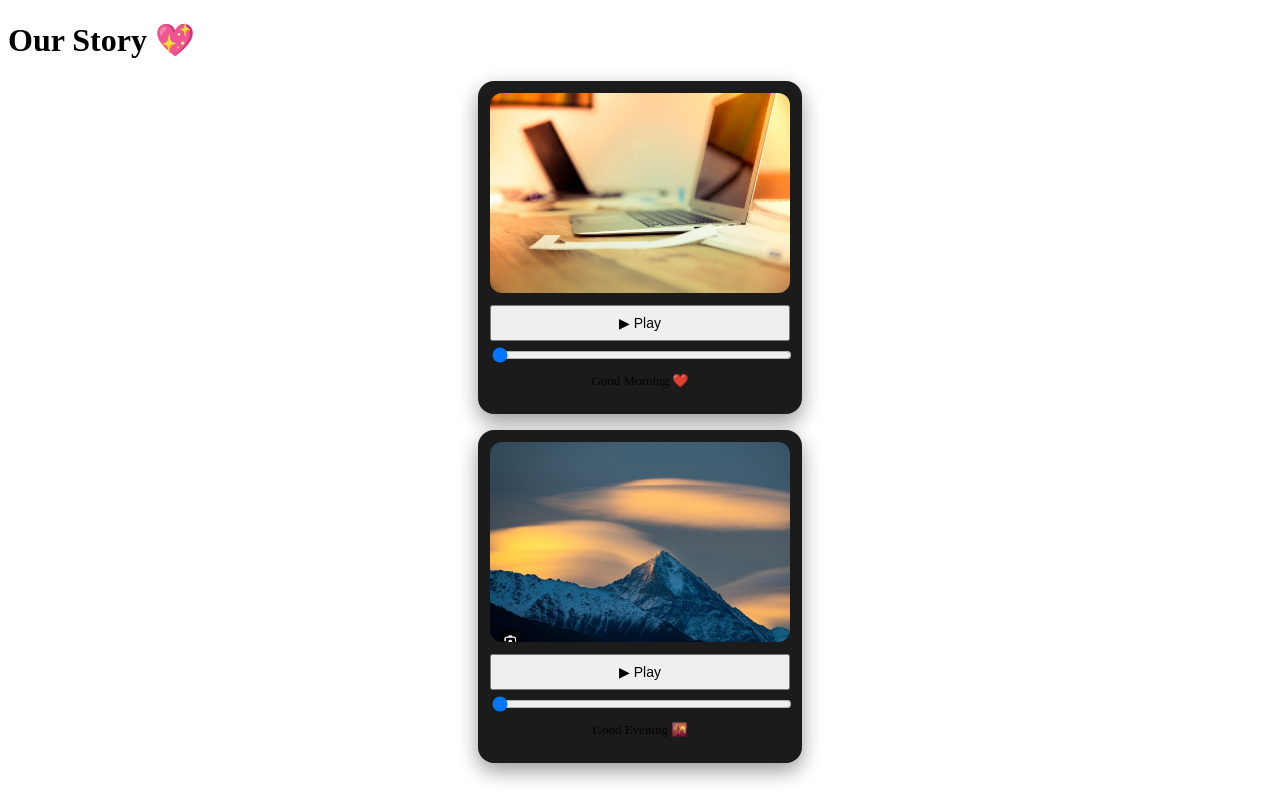
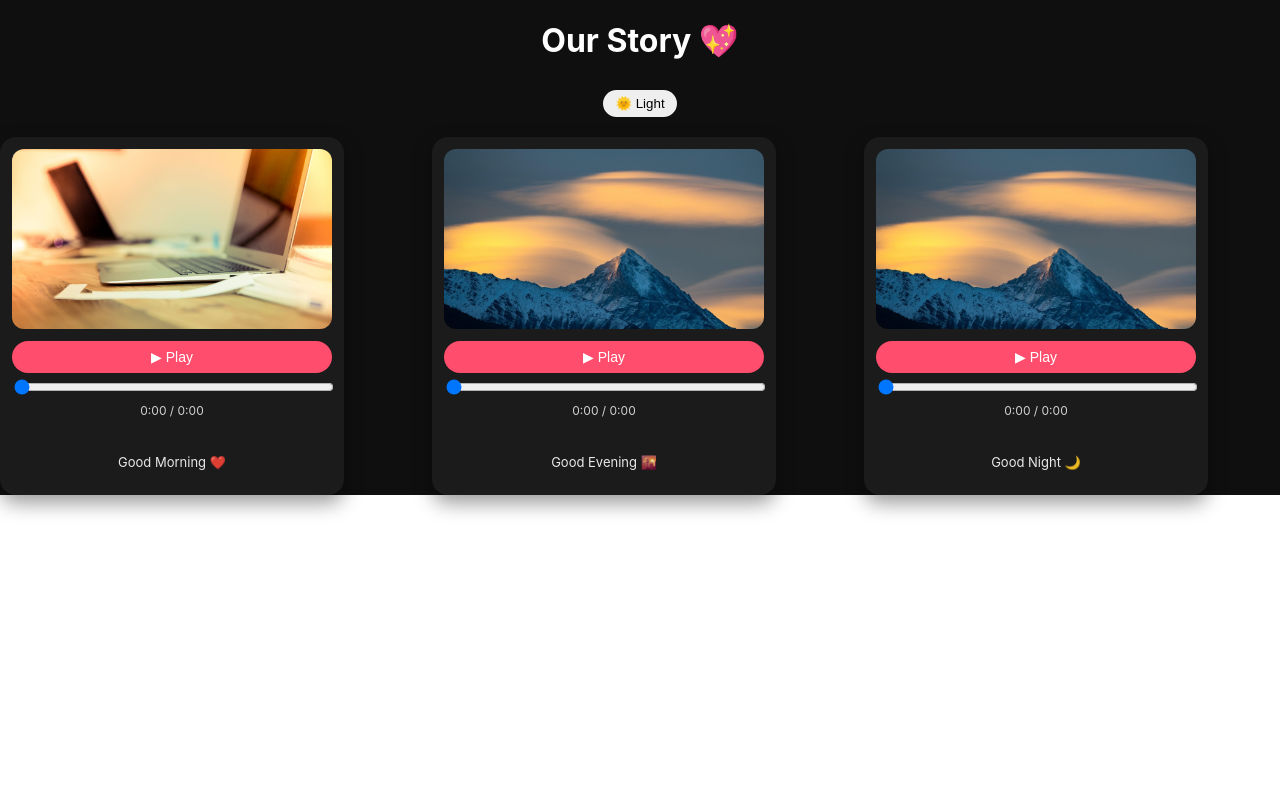
Before and after one commit to praneeth2094/story-board2, a React (Vite) app: page / in a window 1280 px wide. Built offline with nearby package versions, Linux system fonts and the light colour scheme.

Commit message:
Improvements

```diff
--- a/src/App.jsx
+++ b/src/App.jsx
@@ -4,10 +4,19 @@ import AudioCard from "./components/AudioCard";
 
 export default function App() {
   const [currentAudio, setCurrentAudio] = useState(null);
+  const [theme, setTheme] = useState("dark"); // dark / light
+
+  const toggleTheme = () =>
+    setTheme((prev) => (prev === "dark" ? "light" : "dark"));
 
   return (
-    <div className="app">
-      <h1 className="header">Our Story 💖</h1>
+    <div className={`app ${theme}`}>
+      <header className="app-header">
+        <h1>Our Story 💖</h1>
+        <button className="theme-btn" onClick={toggleTheme}>
+          {theme === "dark" ? "🌞 Light" : "🌙 Dark"}
+        </button>
+      </header>
 
       <div className="card-list">
         {audioList.map((item) => (
--- a/src/components/AudioCard.jsx
+++ b/src/components/AudioCard.jsx
@@ -2,8 +2,11 @@ import { useEffect, useRef, useState } from "react";
 
 export default function AudioCard({ data, currentAudio, setCurrentAudio }) {
   const audioRef = useRef(null);
+  const canvasRef = useRef(null);
   const [isPlaying, setIsPlaying] = useState(false);
   const [progress, setProgress] = useState(0);
+  const [currentTime, setCurrentTime] = useState(0);
+  const [duration, setDuration] = useState(0);
 
   // Pause if another card starts playing
   useEffect(() => {
@@ -24,10 +27,44 @@ export default function AudioCard({ data, currentAudio, setCurrentAudio }) {
     }
   };
 
+  // Update progress and time
   const updateProgress = () => {
-    const percent =
-      (audioRef.current.currentTime / audioRef.current.duration) * 100;
-    setProgress(percent || 0);
+    setCurrentTime(audioRef.current.currentTime);
+    setDuration(audioRef.current.duration || 0);
+    setProgress((audioRef.current.currentTime / audioRef.current.duration) * 100 || 0);
+  };
+
+  // Simple mini waveform effect using canvas
+  useEffect(() => {
+    const canvas = canvasRef.current;
+    if (!canvas) return;
+    const ctx = canvas.getContext("2d");
+    let animationFrame;
+
+    const draw = () => {
+      ctx.clearRect(0, 0, canvas.width, canvas.height);
+      const barCount = 20;
+      for (let i = 0; i < barCount; i++) {
+        const height = Math.random() * 10; // random mini visualizer
+        ctx.fillStyle = "#ff4d6d";
+        ctx.fillRect(i * 6, canvas.height - height, 4, height);
+      }
+      animationFrame = requestAnimationFrame(draw);
+    };
+
+    if (isPlaying) draw();
+    else ctx.clearRect(0, 0, canvas.width, canvas.height);
+
+    return () => cancelAnimationFrame(animationFrame);
+  }, [isPlaying]);
+
+  const formatTime = (time) => {
+    if (!time) return "0:00";
+    const minutes = Math.floor(time / 60);
+    const seconds = Math.floor(time % 60)
+      .toString()
+      .padStart(2, "0");
+    return `${minutes}:${seconds}`;
   };
 
   return (
@@ -43,12 +80,17 @@ export default function AudioCard({ data, currentAudio, setCurrentAudio }) {
         className="progress"
         value={progress}
         onChange={(e) => {
-          const time =
-            (e.target.value / 100) * audioRef.current.duration;
+          const time = (e.target.value / 100) * audioRef.current.duration;
           audioRef.current.currentTime = time;
           setProgress(e.target.value);
         }}
       />
+
+      <div className="time-display">
+        {formatTime(currentTime)} / {formatTime(duration)}
+      </div>
+
+      <canvas ref={canvasRef} width={120} height={20} className="visualizer" />
 
       <p className="title">{data.title}</p>
 
--- a/src/data/audioList.json
+++ b/src/data/audioList.json
@@ -10,5 +10,11 @@
     "title": "Good Evening 🌇",
     "image": "./images/sample1.png",
     "audio": "./audio/sample2.mp3"
+  },
+  {
+    "id": 3,
+    "title": "Good Night 🌙",
+    "image": "./images/sample3.png",
+    "audio": "./audio/sample3.mp3"
   }
 ]
--- a/src/styles.css
+++ b/src/styles.css
@@ -1,16 +1,50 @@
-.card-list {
+body {
+  margin: 0;
+  font-family: -apple-system, BlinkMacSystemFont, sans-serif;
+}
+
+/* Theme */
+.app.dark {
+  background: #0f0f0f;
+  color: #fff;
+}
+.app.light {
+  background: #fff;
+  color: #000;
+}
+
+/* Header */
+.app-header {
+  text-align: center;
   display: flex;
   flex-direction: column;
-  gap: 16px; /* slightly smaller spacing */
-  align-items: center; /* center cards horizontally */
+  align-items: center;
+  gap: 8px;
+  margin-bottom: 20px;
 }
 
+.theme-btn {
+  padding: 6px 12px;
+  border-radius: 999px;
+  border: none;
+  cursor: pointer;
+}
+
+/* Card List */
+.card-list {
+  display: grid;
+  gap: 16px;
+  justify-content: center;
+  grid-template-columns: repeat(auto-fit, minmax(250px, 1fr));
+}
+
+/* Card */
 .card {
   background: #1b1b1b;
   border-radius: 16px;
   padding: 12px;
-  width: 300px; /* restrict overall card width */
-  max-width: 90%; /* responsive on smaller screens */
+  width: 100%;
+  max-width: 320px;
   box-shadow: 0 8px 20px rgba(0, 0, 0, 0.4);
   transition: transform 0.2s ease, box-shadow 0.2s ease;
 }
@@ -21,7 +55,7 @@
 
 .cover {
   width: 100%;
-  height: 200px; /* restrict height */
+  height: 180px;
   border-radius: 12px;
   object-fit: cover;
 }
@@ -31,11 +65,27 @@
   margin-top: 8px;
   padding: 8px;
   font-size: 14px;
+  background: #ff4d6d;
+  border: none;
+  border-radius: 999px;
+  color: white;
 }
 
 .progress {
   width: 100%;
   margin-top: 6px;
+}
+
+.time-display {
+  font-size: 12px;
+  text-align: center;
+  margin-top: 4px;
+  opacity: 0.8;
+}
+
+.visualizer {
+  display: block;
+  margin: 8px auto;
 }
 
 .title {
@@ -44,3 +94,13 @@
   font-size: 13px;
   opacity: 0.9;
 }
+
+/* Light mode overrides */
+.app.light .card {
+  background: #f1f1f1;
+  color: #000;
+}
+.app.light .play-btn {
+  background: #ff4d6d;
+  color: #fff;
+}
```
Also changed, not shown: public/images/sample3.png (added), 1 other file (tests, documents, lock files or other folders).
